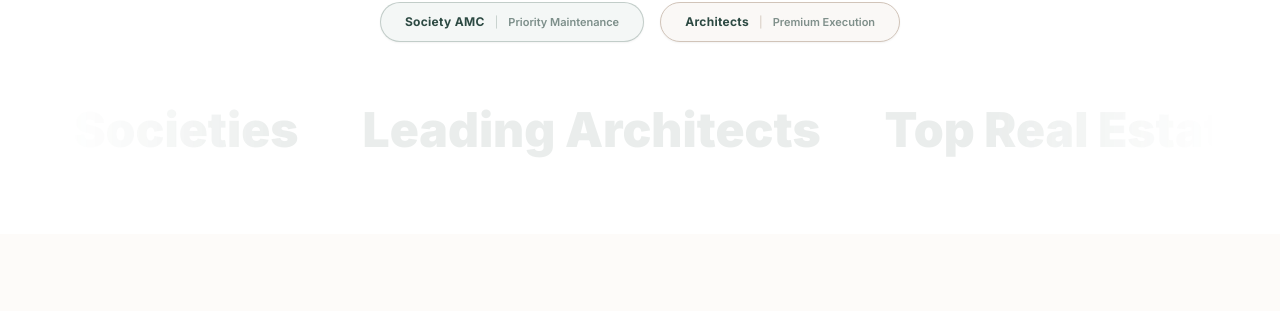
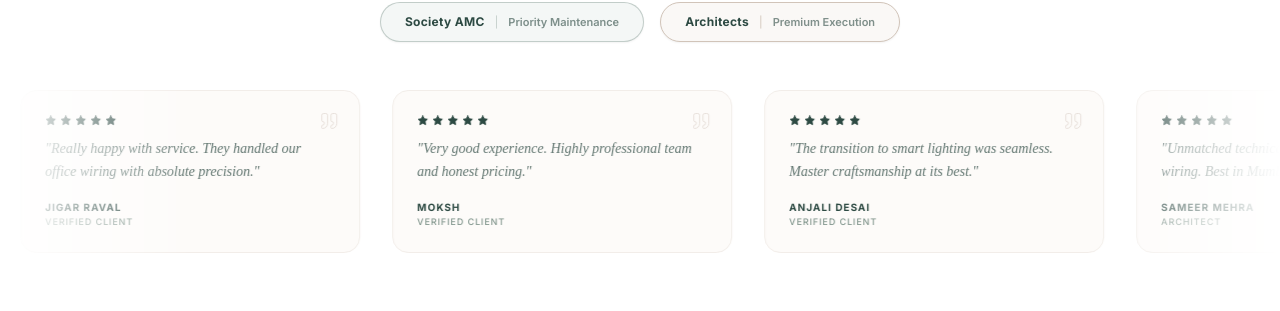
Before and after one commit to prathd10/rk-electricals-website, a React (Vite) app: page / in a window 1280 px wide. Shown: the part 1088-1399 px from the top of the page. Built offline with nearby package versions, Linux system fonts and the light colour scheme; no server answers; the database is empty.

Commit message:
final round

```diff
--- a/src/components/public/Contact.jsx
+++ b/src/components/public/Contact.jsx
@@ -70,9 +70,8 @@ export default function Contact() {
               <div>
                 <div className="text-[10px] font-bold uppercase tracking-widest text-forest-600 mb-2">WhatsApp</div>
                 <div className="text-xl font-serif text-forest-800">
-                  <a href="https://wa.me/919920249933?text=Hi!%20I%20found%20your%20website%20and%20need%20electrical%20work%20done.%0A%0A*Name%3A*%20%0A*Phone%3A*%20" target="_blank" rel="noopener noreferrer" className="hover:text-forest-600 transition-colors">+91 99202 49933</a>
+                  <a href="https://wa.me/919653634961?text=Hi!%20I%20found%20your%20website%20and%20need%20electrical%20work%20done.%0A%0A*Name%3A*%20%0A*Phone%3A*%20" target="_blank" rel="noopener noreferrer" className="hover:text-forest-600 transition-colors">+91 96536 34961</a>
                 </div>
-                <div className="text-sm font-sans text-forest-600 mt-1">Jasmine Sheth (Official Inquiries)</div>
               </div>
             </div>
 
--- a/src/components/public/SocietyServicesSection.jsx
+++ b/src/components/public/SocietyServicesSection.jsx
@@ -6,7 +6,6 @@ export default function SocietyServicesSection() {
 
   const features = [
     "Common Area & Staircase Lighting",
-    "Pump Room Maintenance",
     "Panel & MCB Replacement",
     "Earthing Inspection & Upgrades",
     "Energy-Saving Projects (LED retrofits)",
--- a/src/components/public/TrustSection.jsx
+++ b/src/components/public/TrustSection.jsx
@@ -1,34 +1,42 @@
 import { useReveal } from '../../hooks/useInView'
-import { ShieldCheck } from 'lucide-react'
+import { ShieldCheck, Star, Quote } from 'lucide-react'
+import { useTestimonials } from '../../hooks/useTestimonials'
 
-const LOGOS = [
-  'Premium Housing Societies', 'Leading Architects', 'Top Real Estate Builders', 'Commercial Offices', 'Retail Chains'
+const STATIC_REVIEWS = [
+  { name: 'Sunny Gaud',    role: 'Verified Client', text: 'Staff knowledgeable, soft spoken. Excellent service and technical expertise.', rating: 5 },
+  { name: 'Jigar Raval',   role: 'Verified Client', text: 'Really happy with service. They handled our office wiring with absolute precision.', rating: 5 },
+  { name: 'Moksh',         role: 'Verified Client', text: 'Very good experience. Highly professional team and honest pricing.', rating: 5 },
+  { name: 'Anjali Desai',  role: 'Verified Client', text: 'The transition to smart lighting was seamless. Master craftsmanship at its best.', rating: 5 },
+  { name: 'Sameer Mehra',  role: 'Architect',       text: 'Unmatched technical precision in concealed wiring. Best in Mumbai.', rating: 5 },
 ]
 
 export default function TrustSection() {
   const ref = useReveal()
+  const { data: dbReviews = [] } = useTestimonials()
+
+  const reviews = dbReviews.length > 0
+    ? dbReviews.map(t => ({ name: t.name, role: t.location || 'Verified Client', text: t.review, rating: t.rating }))
+    : STATIC_REVIEWS
+
+  const displayList = [...reviews, ...reviews]
 
   return (
-    <section className="py-16 bg-white" ref={ref}>
+    <section className="py-16 bg-white overflow-hidden" ref={ref}>
       <div className="max-w-site pad">
         <div className="text-center mb-10 max-w-2xl mx-auto">
-          {/* Elegant Badge */}
           <div className="inline-flex items-center gap-1.5 px-3 py-1 rounded-full border border-forest-600/20 bg-forest-50/50 reveal d-0 mb-4">
             <ShieldCheck size={11} className="text-forest-600" />
             <span className="text-[9px] font-black uppercase tracking-[0.2em] text-forest-600">30+ Years Experience</span>
           </div>
 
-          {/* Heading */}
           <h3 className="h2 reveal d-100 text-forest-800">
             Trusted by 100+ <br /><span className="italic font-normal text-forest-600">Housing Societies & Builders.</span>
           </h3>
 
-          {/* Shortened Subtext */}
           <p className="text-forest-800/70 text-sm mt-3 leading-relaxed reveal d-150">
             We are the preferred electrical contracting and AMC partner for housing societies, architects, and commercial properties across Mumbai, delivering zero-compromise safety since 1993.
           </p>
 
-          {/* Elegant B2B Capsule Tags */}
           <div className="flex flex-wrap justify-center gap-4 mt-8 reveal d-200">
             <div className="flex items-center gap-2.5 px-6 py-2.5 rounded-full border border-forest-600/30 bg-forest-50 shadow-sm hover:border-forest-600 hover:bg-forest-100/70 transition-all duration-300 cursor-default">
               <span className="text-[12px] font-bold tracking-wide text-forest-800">Society AMC</span>
@@ -42,32 +50,44 @@ export default function TrustSection() {
             </div>
           </div>
         </div>
+      </div>
 
-        {/* Ticker */}
-        <div className="relative flex overflow-hidden reveal d-300 mask-fade mt-12">
-          <div className="flex animate-marquee whitespace-nowrap gap-16 py-4">
-            {[...LOGOS, ...LOGOS].map((logo, i) => (
-              <div
-                key={`${logo}-${i}`}
-                className="text-3xl md:text-5xl font-black text-forest-800/10 hover:text-forest-600 transition-colors cursor-default"
-              >
-                {logo}
+      {/* Reviews marquee */}
+      <div className="relative overflow-hidden trust-mask mt-4 py-2">
+        <div className="flex w-max trust-marquee">
+          {displayList.map((r, i) => (
+            <div
+              key={`${r.name}-${i}`}
+              className="shrink-0 w-[280px] md:w-[340px] bg-cream-50 border border-pastelBrown-100 rounded-2xl p-6 mx-4 relative"
+            >
+              <Quote className="absolute top-5 right-5 text-pastelBrown-200" size={20} strokeWidth={1} />
+              <div className="flex gap-1 mb-3">
+                {[...Array(r.rating)].map((_, j) => (
+                  <Star key={j} size={11} fill="#2D4A43" className="text-forest-800" />
+                ))}
               </div>
-            ))}
-          </div>
+              <p className="font-serif text-sm text-forest-800/75 leading-relaxed mb-4 italic">"{r.text}"</p>
+              <div>
+                <div className="font-sans font-bold text-[10px] uppercase tracking-widest text-forest-800">{r.name}</div>
+                <div className="text-[9px] uppercase tracking-widest text-forest-600/70 font-medium">{r.role}</div>
+              </div>
+            </div>
+          ))}
         </div>
       </div>
 
-      <style jsx>{`
-        .animate-marquee {
-          animation: marquee 30s linear infinite;
+      <style>{`
+        .trust-marquee {
+          animation: trust-scroll 35s linear infinite;
+          will-change: transform;
         }
-        @keyframes marquee {
-          0% { transform: translateX(0); }
-          100% { transform: translateX(-50%); }
+        @keyframes trust-scroll {
+          0%   { transform: translate3d(0, 0, 0); }
+          100% { transform: translate3d(-50%, 0, 0); }
         }
-        .mask-fade {
-          mask-image: linear-gradient(to right, transparent, black 20%, black 80%, transparent);
+        .trust-mask {
+          mask-image: linear-gradient(to right, transparent, black 15%, black 85%, transparent);
+          -webkit-mask-image: linear-gradient(to right, transparent, black 15%, black 85%, transparent);
         }
       `}</style>
     </section>
--- a/src/components/public/WhatsAppButton.jsx
+++ b/src/components/public/WhatsAppButton.jsx
@@ -1,6 +1,6 @@
 import WhatsAppIcon from '../ui/WhatsAppIcon'
 
-const WA    = '919920249933' // Jasmine Sheth (Official WhatsApp)
+const WA    = '919653634961'
 const WA_MSG = encodeURIComponent("Hi! I found your website and need electrical work done.\n\n*Name:* \n*Phone:* ")
 
 export default function WhatsAppButton() {
--- a/src/pages/ContactPage.jsx
+++ b/src/pages/ContactPage.jsx
@@ -72,9 +72,8 @@ export default function ContactPage() {
                   <WhatsAppIcon size={12} /> WhatsApp
                 </h4>
                 <p className="font-serif text-xl text-forest-800">
-                  <a href="https://wa.me/919920249933?text=Hi!%20I%20found%20your%20website%20and%20need%20electrical%20work%20done.%0A%0A*Name%3A*%20%0A*Phone%3A*%20" target="_blank" rel="noopener noreferrer" className="hover:text-forest-600 transition-colors">+91 99202 49933</a>
+                  <a href="https://wa.me/919653634961?text=Hi!%20I%20found%20your%20website%20and%20need%20electrical%20work%20done.%0A%0A*Name%3A*%20%0A*Phone%3A*%20" target="_blank" rel="noopener noreferrer" className="hover:text-forest-600 transition-colors">+91 96536 34961</a>
                 </p>
-                <p className="text-sm text-forest-800/60">Jasmine Sheth (Official Inquiries)</p>
               </div>
 
               {/* Email */}
@@ -92,7 +91,7 @@ export default function ContactPage() {
                 <h4 className="text-[10px] font-bold uppercase tracking-widest text-forest-800/40 flex items-center gap-2">
                   <Clock size={12} /> Shop Hours
                 </h4>
-                <p className="font-serif text-xl text-forest-800">10 AM — 7 PM</p>
+                <p className="font-serif text-xl text-forest-800">9:30 AM — 7:30 PM</p>
                 <p className="text-sm text-forest-800/60">Monday to Saturday</p>
               </div>
 
--- a/src/pages/Home.jsx
+++ b/src/pages/Home.jsx
@@ -4,7 +4,6 @@ import SocietyServicesSection from '../components/public/SocietyServicesSection'
 import ArchitectServicesSection from '../components/public/ArchitectServicesSection'
 import RetailServicesSection from '../components/public/RetailServicesSection'
 import Gallery      from '../components/public/Gallery'
-import Testimonials from '../components/public/Testimonials'
 import CaseStudies from '../components/public/CaseStudies'
 import BrandsSection from '../components/public/BrandsSection'
 import Contact      from '../components/public/Contact'
@@ -18,7 +17,6 @@ export default function Home() {
       <ArchitectServicesSection />
       <RetailServicesSection />
       <Gallery />
-      <Testimonials />
       <CaseStudies />
       <BrandsSection />
       <Contact />
```
Also changed, not shown: src/components/public/CaseStudies.jsx (+9 -8 lines).
